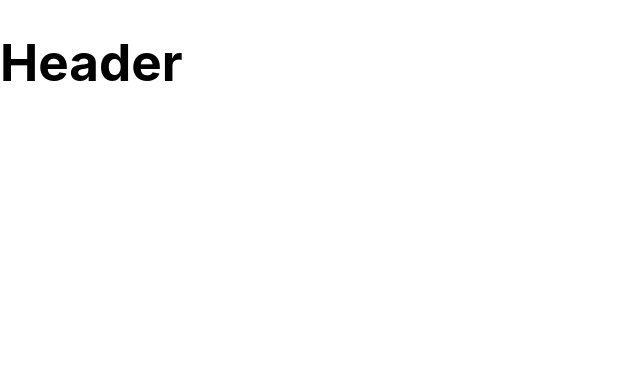
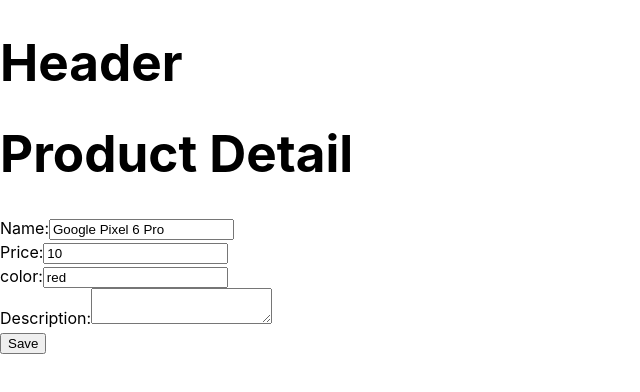
Before and after one commit to pedroduke/products-app, a React (Vite) app: page /products/edit/1 in a window 1280 px wide. Before the commit this address had no page. Shown: the top 392 px of the page, without its empty margins (0-640 px from the left). Built offline with nearby package versions, Linux system fonts and the light colour scheme; data requests are answered from the project's data file.

Commit message:
create custom hook

```diff
--- a/package.json
+++ b/package.json
@@ -7,7 +7,8 @@
     "dev": "vite",
     "build": "tsc && vite build",
     "preview": "vite preview",
-    "server": "json-server -p 5000 --w src/api/db.json"
+    "server": "json-server -p 5000 --w src/api/db.json",
+    "start:dev": "concurrently --kill-others \"npm run dev\" \"npm run server\""
   },
   "dependencies": {
     "json-server": "^0.17.2",
@@ -19,6 +20,7 @@
     "@types/react": "^18.0.27",
     "@types/react-dom": "^18.0.10",
     "@vitejs/plugin-react": "^3.1.0",
+    "concurrently": "^7.6.0",
     "typescript": "^4.9.3",
     "vite": "^4.1.0"
   }
--- a/src/App.tsx
+++ b/src/App.tsx
@@ -1,7 +1,7 @@
 import './App.css';
 
 import Header from './components/Header';
-import ProductsApp from './components/ProductsApp';
+import ProductsApp from './ProductsApp';
 
 function App() {
   return (
--- /dev/null
+++ b/src/ProductsApp.tsx
@@ -0,0 +1,55 @@
+import { Routes, Route } from 'react-router-dom';
+
+import ProductsPage from './pages/ProductsPage';
+import ProductDetailPage from './pages/ProductDetailsPage';
+import EditProduct from './components/EditProduct';
+
+import Product from './interfaces/Product';
+
+import useStorageOrFetch from './hooks/useStorageOrFetch';
+
+const ProductsApp = () => {
+  const [productList, setProductList, isLoading, error] = useStorageOrFetch<Product[]>(
+    'http://localhost:5000/products',
+    'productList'
+  );
+
+  if (isLoading) {
+    return <h4>Loading...</h4>;
+  }
+
+  if (!!error) {
+    return <h4>{error}</h4>;
+  }
+
+  const updateProduct = (productDetails: Product) => {
+    if (productList) {
+      const updateProductList: Product[] = productList.map((product) => {
+        if (product.id !== productDetails.id) {
+          return product;
+        }
+        return productDetails;
+      });
+      setProductList(updateProductList);
+    }
+  };
+
+  return (
+    <>
+      <Routes>
+        <Route path='/' element={<ProductsPage productList={productList!} />} />
+        <Route
+          path='products/:id'
+          index
+          element={<ProductDetailPage productList={productList!} />}
+        />
+        <Route
+          path='products/edit/:id'
+          element={<EditProduct productList={productList!} updateProduct={updateProduct} />}
+        />
+      </Routes>
+    </>
+  );
+};
+
+export default ProductsApp;
--- a/src/components/EditProduct.tsx
+++ b/src/components/EditProduct.tsx
@@ -8,7 +8,7 @@
   updateProduct: (productDetails: Product) => void;
 };
 
-const ProductDetailPage = ({ productList, updateProduct }: ProductTypes) => {
+const EditProduct = ({ productList, updateProduct }: ProductTypes) => {
   const navigate = useNavigate();
   const { id } = useParams();
   const product = productList.find((product) => product.id === id);
@@ -19,11 +19,11 @@
   const [description, setDescription] = useState(product!.description);
 
   const productDetails = {
-    id: id,
-    name: name,
-    price: price,
-    color: color,
-    description: description,
+    id,
+    name,
+    price,
+    color,
+    description,
   };
 
   const handleSubmit = (e: React.FormEvent<HTMLFormElement>) => {
@@ -67,4 +67,4 @@
   );
 };
 
-export default ProductDetailPage;
+export default EditProduct;
--- a/src/components/ProductsApp.tsx
+++ /dev/null
@@ -1,57 +0,0 @@
-import { useState, useEffect } from 'react';
-import { Routes, Route } from 'react-router-dom';
-
-import HomePage from '../pages/HomePage';
-import ProductDetailPage from '../pages/ProductDetailsPage';
-import EditProductPage from './EditProduct';
-
-import Product from '../interfaces/Product';
-
-const ProductsApp = () => {
-  const [productList, setProductList] = useState<Product[]>(
-    JSON.parse(localStorage.getItem('productList') || '[]')
-  );
-
-  useEffect(() => {
-    if (productList.length > 0) {
-      return;
-    }
-    const fetchData = async () => {
-      const response = await fetch('http://localhost:5000/products');
-      const data = await response.json();
-      setProductList(data);
-    };
-    fetchData().catch(console.error);
-  }, []);
-
-  useEffect(() => {
-    localStorage.setItem('productList', JSON.stringify(productList));
-  }, [productList]);
-
-  const updateProduct = (productDetails: Product) => {
-    const updateProductList: Product[] = productList.map((product) => {
-      if (product.id !== productDetails.id) {
-        return product;
-      }
-      return productDetails;
-    });
-    setProductList(updateProductList);
-  };
-
-  return (
-    <>
-      <Routes>
-        <Route path='/' element={<HomePage productList={productList} />} />
-        <Route path='products'>
-          <Route path=':id' index element={<ProductDetailPage productList={productList} />} />
-          <Route
-            path=':id/edit'
-            element={<EditProductPage productList={productList} updateProduct={updateProduct} />}
-          />
-        </Route>
-      </Routes>
-    </>
-  );
-};
-
-export default ProductsApp;
--- /dev/null
+++ b/src/hooks/useStorageOrFetch.tsx
@@ -0,0 +1,55 @@
+import { Dispatch, SetStateAction, useEffect, useState } from 'react';
+
+type ErrorMessage = Error | unknown | null;
+
+function useStorageOrFetch<T>(
+  url: string,
+  storageKey: string
+): [
+  data: T | null,
+  setData: Dispatch<SetStateAction<T | null>>,
+  isLoading: boolean,
+  error: ErrorMessage
+] {
+  const [data, setData] = useState<T | null>(null);
+  const [isLoading, setIsLoading] = useState<boolean>(true);
+  const [error, setError] = useState<ErrorMessage>(null);
+
+  useEffect(() => {
+    const localStorageData = localStorage.getItem(storageKey);
+
+    if (localStorageData) {
+      const parsedData: T = JSON.parse(localStorageData);
+      setData(parsedData);
+      setIsLoading(false);
+    } else {
+      fetchFromApi();
+    }
+  }, []);
+
+  useEffect(() => {
+    if (Array.isArray(data) && data.length > 0) {
+      localStorage.setItem(storageKey, JSON.stringify(data));
+    }
+  }, [data]);
+
+  const fetchFromApi = async () => {
+    try {
+      const response = await fetch(url);
+
+      if (!response.ok) {
+        throw new Error('Failed to fetch');
+      }
+
+      const data = await response.json();
+      setData(data);
+    } catch (error) {
+      setError('Ooops there was a problem getting data, please try again later');
+    }
+    setIsLoading(false);
+  };
+
+  return [data, setData, isLoading, error];
+}
+
+export default useStorageOrFetch;
--- a/src/pages/ProductDetailsPage.tsx
+++ b/src/pages/ProductDetailsPage.tsx
@@ -17,7 +17,7 @@
       <div>Price: {product!.price}</div>
       <div>Color: {product!.color}</div>
       <div>Description: {product!.description}</div>
-      <Link to={`/products/${product!.id}/edit`}>Edit</Link>
+      <Link to={`/products/edit/${product!.id}`}>Edit</Link>
       <Link to={'/'}>Home Page</Link>
     </div>
   );
--- a/src/pages/HomePage.tsx
+++ b/src/pages/ProductsPage.tsx
@@ -5,7 +5,7 @@
   productList: Product[];
 };
 
-const HomePage = ({ productList }: ProductTypes) => {
+const ProductsPage = ({ productList }: ProductTypes) => {
   return (
     <>
       {productList.length > 0 ? (
@@ -26,4 +26,4 @@
   );
 };
 
-export default HomePage;
+export default ProductsPage;
```
Also changed, not shown: 1 other file (tests, documents, lock files or other folders).
